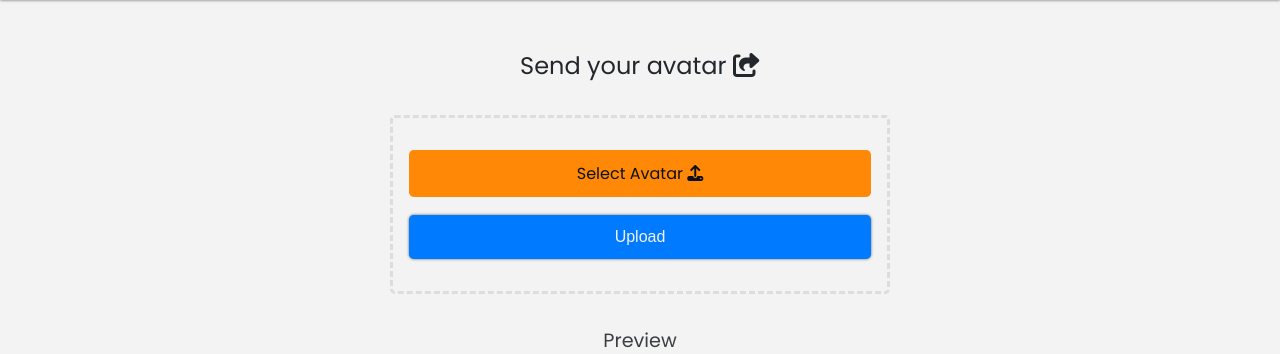
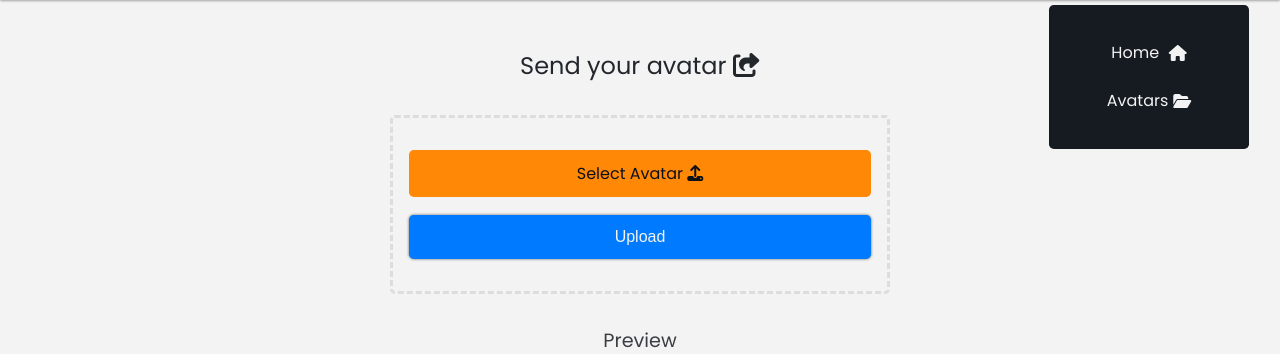
Before and after one commit to EricNeves/uploadAvatar, a PHP site: page /github/ in a window 1280 px wide. Shown: the part 66-420 px from the top of the page. Run offline with PHP 8.4, Linux system fonts and the light colour scheme.

Commit message:
Feat: modify width - .dropdown

```diff
--- a/app/public/css/main.css
+++ b/app/public/css/main.css
@@ -91,28 +91,29 @@ header nav .dropdown {
   background: var(--dark-secondary);
   top: 50px;
   right: 0;
-  padding: 1.5rem 2.5rem;
+  width: 200px;
+  padding: 1.5rem 3rem;
   border-radius: .3rem;
   z-index: 999;
   text-align: center;
   line-height: 3rem;
-  display: none;
+  visibility: visible;
 }
 
 header nav .dropdown.show {
-  display: block;
+  visibility: visible;
 }
 
 header nav .dropdown a {
   color: var(--light);
-  background: #2f3336;
-  padding: .5rem 2rem;
-  border-radius: .3rem;
-  font-size: .9rem;
+  line-height: 2;
 }
 
-header nav .dropdown a:nth-child(2) {
-  padding: .5rem 1.6rem;
+header nav .dropdown a li {
+  display: flex;
+  justify-content: space-evenly;
+  align-items: center;
+  padding: .5rem .3rem;
 }
 
 header nav .dropdown a:hover {
```
